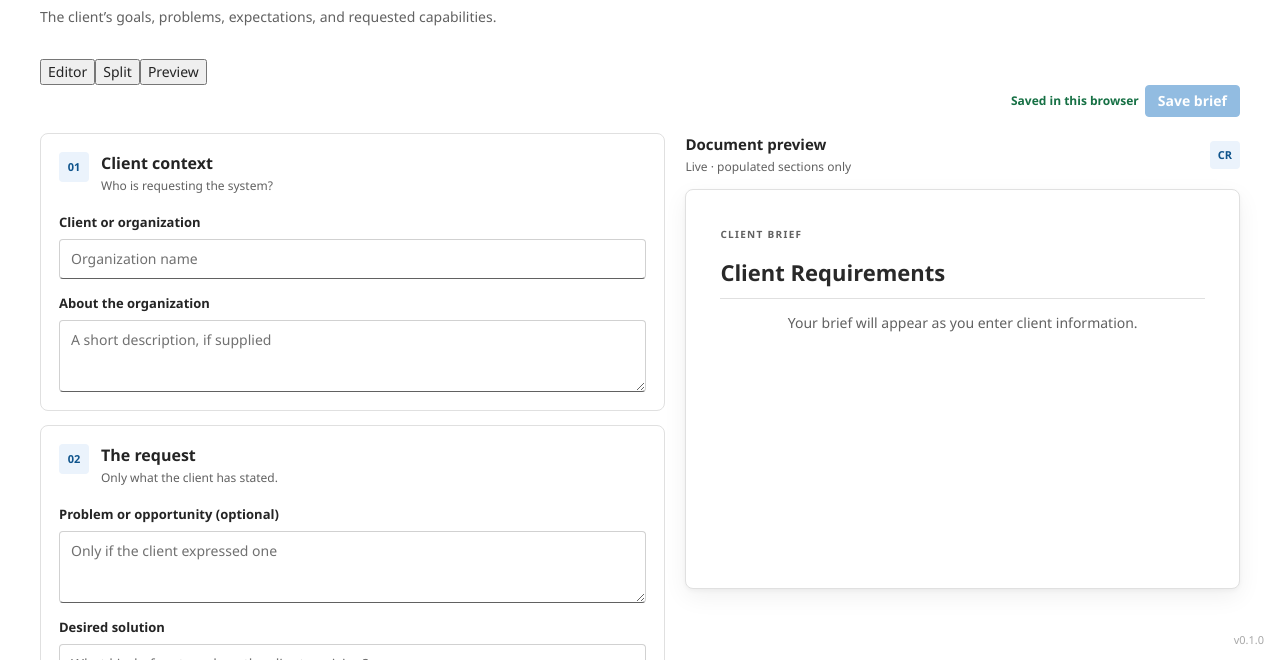
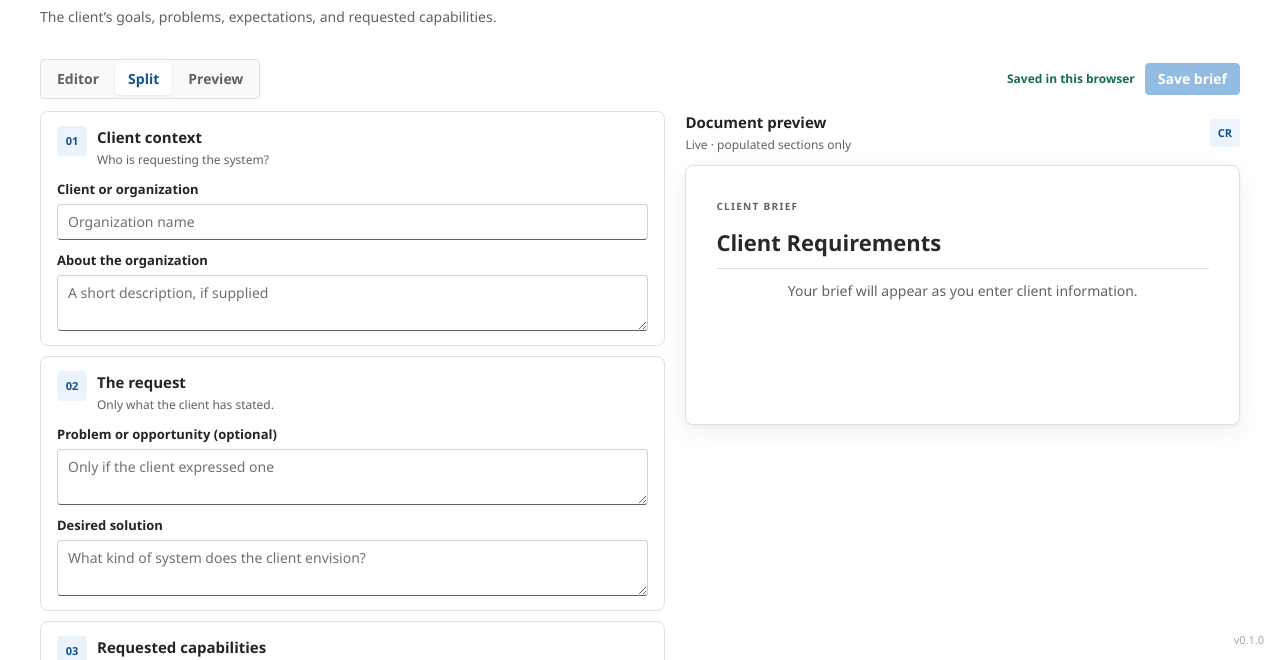
Before and after one commit to FireController1847/ai-dynamic-srs, a Vue app: page / in a window 1280 px wide. Shown: the part 140-800 px from the top of the page. Built offline with nearby package versions, Linux system fonts and the light colour scheme.

Commit message:
Compact CR editor and style accessible Editor Split Preview views

```diff
--- a/src/styles/client-requirements.css
+++ b/src/styles/client-requirements.css
@@ -1,17 +1,6 @@
 .cr-workspace {
   display: grid;
-  gap: 16px;
-}
-.cr-intro-bar {
-  display: flex;
-  justify-content: space-between;
-  align-items: center;
-  gap: 16px;
-}
-.cr-intro-bar > p {
-  max-width: 76ch;
-  margin: 0;
-  color: var(--text-secondary);
+  gap: 12px;
 }
 .cr-layout {
   display: grid;
@@ -21,33 +10,51 @@
 }
 .cr-editor {
   display: grid;
-  gap: 14px;
+  gap: 10px;
   min-width: 0;
 }
-.cr-save-bar {
+.cr-toolbar {
   display: flex;
+  flex-wrap: wrap;
   align-items: center;
   justify-content: space-between;
-  gap: 10px;
-  min-height: 46px;
-  padding: 8px 10px;
+  gap: 10px 16px;
+  min-height: 40px;
+}
+.cr-view-toggle {
+  display: inline-flex;
+  gap: 3px;
+  padding: 3px;
   border: 1px solid var(--border-color);
-  border-radius: var(--radius-dialog);
+  border-radius: var(--radius);
   background: var(--surface-subtle);
 }
-.cr-save-status {
-  min-width: 0;
-  color: var(--success);
-  font-size: 12px;
+.cr-view-button {
+  min-height: 32px;
+  padding: 5px 13px;
+  border: 0;
+  border-radius: var(--radius);
+  background: transparent;
+  color: var(--text-secondary);
+  font: inherit;
   font-weight: 600;
+  cursor: pointer;
+  transition: background-color var(--motion-fast), color var(--motion-fast);
 }
+.cr-view-button:hover:not(.is-active) { background: var(--surface-hover); }
+.cr-view-button.is-active {
+  color: var(--brand-text);
+  background: var(--page-background);
+  box-shadow: 0 1px 3px rgb(0 0 0 / 9%);
+}
+.cr-save-actions { display: flex; align-items: center; flex-wrap: wrap; gap: 10px; justify-content: flex-end; }
+.cr-save-status { color: var(--success); font-size: 12px; font-weight: 600; }
 .cr-save-status.is-unsaved { color: var(--text-secondary); }
-.cr-save-actions { display: flex; align-items: center; flex-wrap: wrap; justify-content: flex-end; gap: 6px; }
 .cr-editor-card {
   display: grid;
   min-width: 0;
-  gap: 14px;
-  padding: 18px;
+  gap: 10px;
+  padding: 14px 16px;
   border: 1px solid var(--border-color);
   border-radius: var(--radius-dialog);
   background: var(--page-background);
@@ -55,10 +62,10 @@
 .cr-card-heading {
   display: flex;
   align-items: flex-start;
-  gap: 12px;
-  margin-bottom: 3px;
+  gap: 10px;
+  margin-bottom: 0;
 }
-.cr-card-heading h3 { font-size: 16px; }
+.cr-card-heading h3 { font-size: 15px; }
 .cr-card-heading p { margin: 3px 0 0; color: var(--text-secondary); font-size: 12px; line-height: 18px; }
 .cr-card-number {
   display: grid;
@@ -73,14 +80,14 @@
   font-weight: 700;
   font-variant-numeric: tabular-nums;
 }
-.cr-field { display: grid; gap: 7px; min-width: 0; }
+.cr-field { display: grid; gap: 5px; min-width: 0; }
 .cr-field label, .cr-field-label { font-weight: 600; font-size: 13px; }
 .cr-input {
   display: block;
   width: 100%;
   min-width: 0;
   min-height: var(--control-height);
-  padding: 9px 11px;
+  padding: 7px 10px;
   border: 1px solid var(--control-border);
   border-bottom-color: var(--text-secondary);
   border-radius: var(--radius);
@@ -96,14 +103,14 @@
   outline-offset: 1px;
 }
 .cr-input::placeholder { color: var(--text-secondary); opacity: 0.9; }
-.cr-input--multiline { resize: vertical; min-height: 72px; }
+.cr-input--multiline { resize: vertical; min-height: 52px; }
 .cr-items { display: grid; gap: 7px; margin: 0; padding: 0; list-style: none; }
 .cr-item {
   display: flex;
   align-items: center;
   gap: 7px;
   min-width: 0;
-  padding: 6px;
+  padding: 4px;
   border: 1px solid var(--border-color);
   border-radius: var(--radius);
   background: var(--surface-subtle);
@@ -147,7 +154,7 @@
   align-items: center;
   flex-wrap: wrap;
   gap: 8px;
-  padding: 15px 18px;
+  padding: 11px 16px;
   cursor: pointer;
   font-weight: 600;
 }
@@ -156,8 +163,8 @@
 .cr-optional[open] .cr-optional-heading { border-bottom: 1px solid var(--border-color); }
 .cr-optional-body {
   display: grid;
-  gap: 12px;
-  padding: 18px;
+  gap: 10px;
+  padding: 14px 16px;
 }
 .cr-source-actions { display: flex; flex-wrap: wrap; gap: 8px; }
 .cr-originals { display: grid; gap: 8px; margin: 3px 0 0; padding: 0; list-style: none; }
@@ -210,7 +217,7 @@
 }
 .cr-warning p { margin: 0; }
 .cr-warning .quiet-button { justify-self: start; }
-.cr-preview-pane { display: grid; align-self: start; gap: 12px; min-width: 0; }
+.cr-preview-pane { display: grid; align-self: start; gap: 10px; min-width: 0; }
 .cr-preview-heading {
   display: flex;
   justify-content: space-between;
@@ -230,9 +237,9 @@
 .cr-paper {
   display: grid;
   align-content: start;
-  gap: 14px;
-  min-height: 400px;
-  padding: clamp(22px, 3vw, 34px);
+  gap: 12px;
+  min-height: 260px;
+  padding: clamp(20px, 2.6vw, 30px);
   border: 1px solid var(--border-color);
   border-radius: var(--radius-dialog);
   background: var(--paper-white);
@@ -274,19 +281,10 @@
   color: var(--text-secondary);
 }
 .cr-paper-empty p { margin: 0 0 8px; }
-.cr-mobile-views { display: none; align-items: center; padding: 3px; border: 1px solid var(--border-color); border-radius: var(--radius); }
-.cr-mobile-views .quiet-button { border: 0; background: transparent; }
-.cr-mobile-views .quiet-button.is-active { background: var(--brand-tint); color: var(--brand-text); }
-
 @media (max-width: 1020px) {
   .cr-layout { grid-template-columns: 1fr; }
 }
 @media (max-width: 720px) {
-  .cr-intro-bar { align-items: flex-start; flex-direction: column; }
-  .cr-mobile-views { display: flex; align-self: stretch; }
-  .cr-mobile-views .quiet-button { flex: 1; }
-  .cr-workspace[data-view='edit'] .cr-preview-pane { display: none; }
-  .cr-workspace[data-view='preview'] .cr-editor { display: none; }
   .cr-editor-card { padding: 14px; }
   .cr-optional { padding: 0; }
   .cr-optional-heading { padding: 14px; }
@@ -298,6 +296,20 @@
   .cr-item-actions { margin-left: 30px; }
   .cr-add-row { flex-wrap: wrap; }
   .cr-add-row .cr-input { flex-basis: 100%; }
-  .cr-save-bar { flex-wrap: wrap; }
-  .cr-save-actions { flex: 1; justify-content: flex-end; }
+  .cr-save-status { flex: 1 1 140px; }
 }
+
+/* A single preview is derived from the active brief, never a separate editable copy. */
+.cr-workspace[data-view='edit'] .cr-layout,
+.cr-workspace[data-view='preview'] .cr-layout { grid-template-columns: minmax(0, 1fr); }
+.cr-workspace[data-view='edit'] .cr-preview-pane,
+.cr-workspace[data-view='preview'] .cr-editor { display: none; }
+.cr-workspace[data-view='edit'] .cr-editor { width: min(100%, 830px); }
+.cr-workspace[data-view='preview'] .cr-preview-pane { width: min(100%, 800px); margin-inline: auto; }
+
+@media (max-width: 720px) {
+  .cr-toolbar { align-items: stretch; }
+  .cr-view-toggle { width: 100%; }
+  .cr-view-button { flex: 1; min-height: 40px; }
+  .cr-save-actions { width: 100%; justify-content: space-between; }
+}
```
